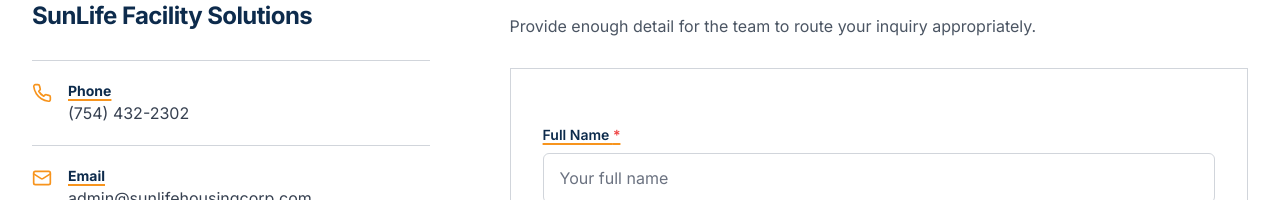
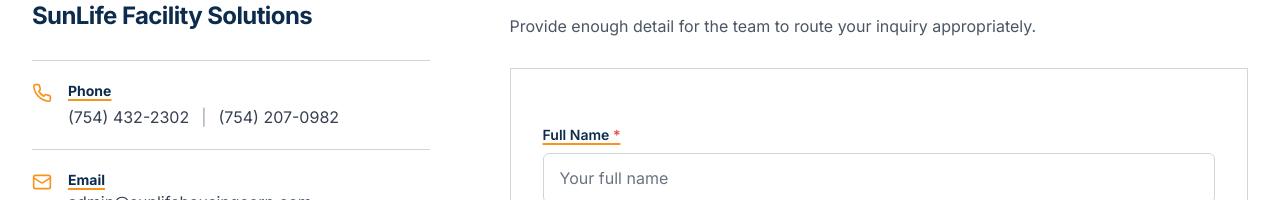
Before and after one commit to Iamsomatil/SLCH, a React (Vite) app: page /contact in a window 1280 px wide. Shown: the part 477-677 px from the top of the page. Built offline with nearby package versions, Linux system fonts and the light colour scheme.

Commit message:
agdigyfe

```diff
--- a/src/pages/ContactPage.tsx
+++ b/src/pages/ContactPage.tsx
@@ -30,13 +30,21 @@ const ContactPage: React.FC = () => {
             <p className="eyebrow">Direct contact</p>
             <h2 className="text-2xl font-bold text-navy">SunLife Facility Solutions</h2>
             <div className="mt-7 border-t border-gray-300">
-              <a
-                href="tel:+17544322302"
-                className="flex gap-4 border-b border-gray-300 py-5 text-gray-700 hover:text-navy"
-              >
+              <div className="flex gap-4 border-b border-gray-300 py-5 text-gray-700">
                 <Phone className="mt-0.5 h-5 w-5 flex-none text-gold" aria-hidden="true" />
-                <span><strong className="accent-small block text-sm">Phone</strong>(754) 432-2302</span>
-              </a>
+                <div>
+                  <strong className="accent-small block text-sm">Phone</strong>
+                  <div className="mt-1 flex flex-wrap items-center gap-x-3 gap-y-1">
+                    <a href="tel:+17544322302" className="hover:text-navy">
+                      (754) 432-2302
+                    </a>
+                    <span className="text-gray-400" aria-hidden="true">|</span>
+                    <a href="tel:+17542070982" className="hover:text-navy">
+                      (754) 207-0982
+                    </a>
+                  </div>
+                </div>
+              </div>
               <a
                 href="mailto:admin@sunlifehousingcorp.com"
                 className="flex gap-4 border-b border-gray-300 py-5 text-gray-700 hover:text-navy"
```
